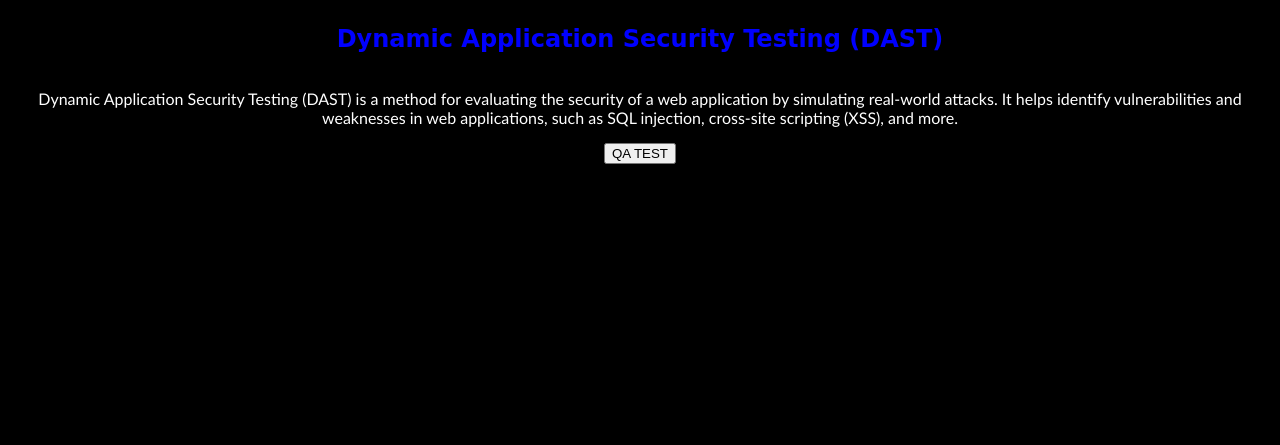
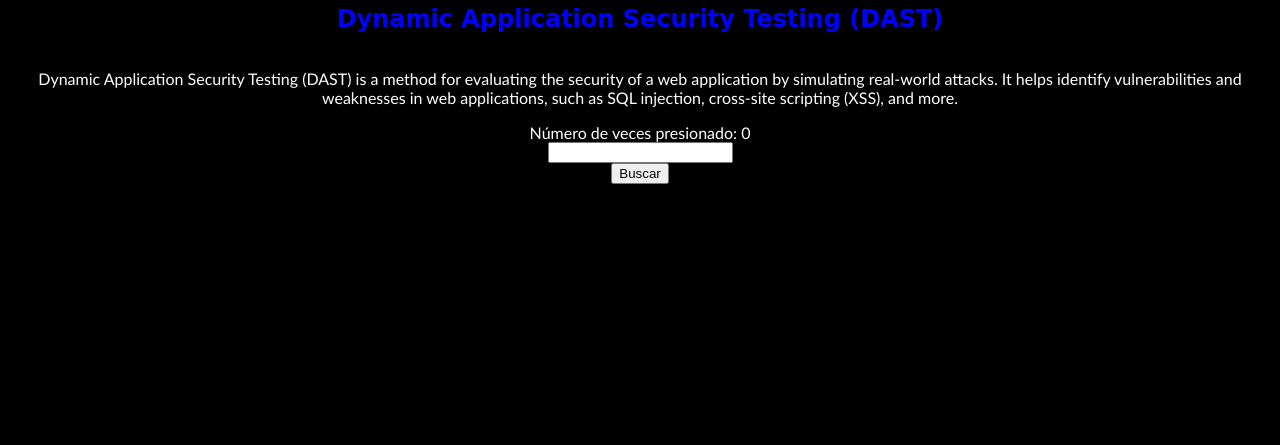
Before and after one commit to marcalderon22/vercel-web, a plain HTML site: page index.html in a window 1280 px wide. Shown: the part 355-800 px from the top of the page. Drawn offline with Linux system fonts and the light colour scheme.

Commit message:
Add files via upload

```diff
--- a/app.js
+++ b/app.js
@@ -1,3 +1,17 @@
+let count = 0;
+var dastDictionary = {
+    "injection": "It is a type of attack that is carried out through user data input.",
+    "XSS": "It is a type of attack that injects malicious code into web pages viewed by other users.",
+    // Agrega más palabras y definiciones aquí
+   };
+
 function myFunction() {
-    alert('DAST tests are performed on CircleCI in the dast branch and on Probely');
+    count++;
+    document.getElementById('countLabel').textContent = "Número de veces presionado: " + count;
+    var inputValue = document.getElementById('countInput').value;
+    if (inputValue in dastDictionary) {
+        alert(dastDictionary[inputValue]);
+    } else {
+        alert('DAST tests are performed on CircleCI in the dast branch and on Probely');
+    }
 }
--- a/index.html
+++ b/index.html
@@ -8,7 +8,9 @@
   <h1>QA Website</h1>
   <h2>Dynamic Application Security Testing (DAST)</h2>
   <p>Dynamic Application Security Testing (DAST) is a method for evaluating the security of a web application by simulating real-world attacks. It helps identify vulnerabilities and weaknesses in web applications, such as SQL injection, cross-site scripting (XSS), and more.</p>
-  <button id="executeScriptButton" onclick="myFunction()">QA TEST</button>
+  <label id="countLabel">Número de veces presionado: 0</label>
+  <input type="text" id="countInput">
+  <button id="executeScriptButton" onclick="myFunction()">Buscar</button>
   <script src="app.js"></script>
 </body>
 </html>
--- a/styles.css
+++ b/styles.css
@@ -23,3 +23,9 @@ p {
     color: #FFFFFF; /* Blanco fosforescente */
     text-align: center;
 }
+
+#countLabel {
+    font-family: 'Trebuchet MS', sans-serif;
+    color: white;
+    text-align: center;
+}
```
